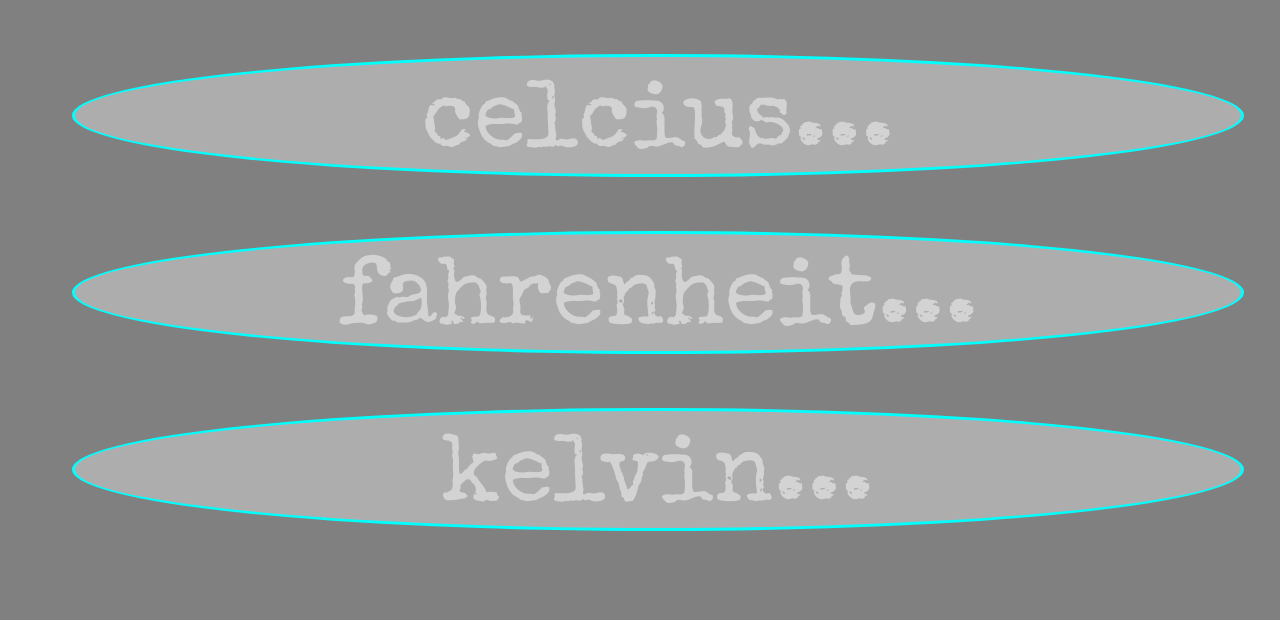
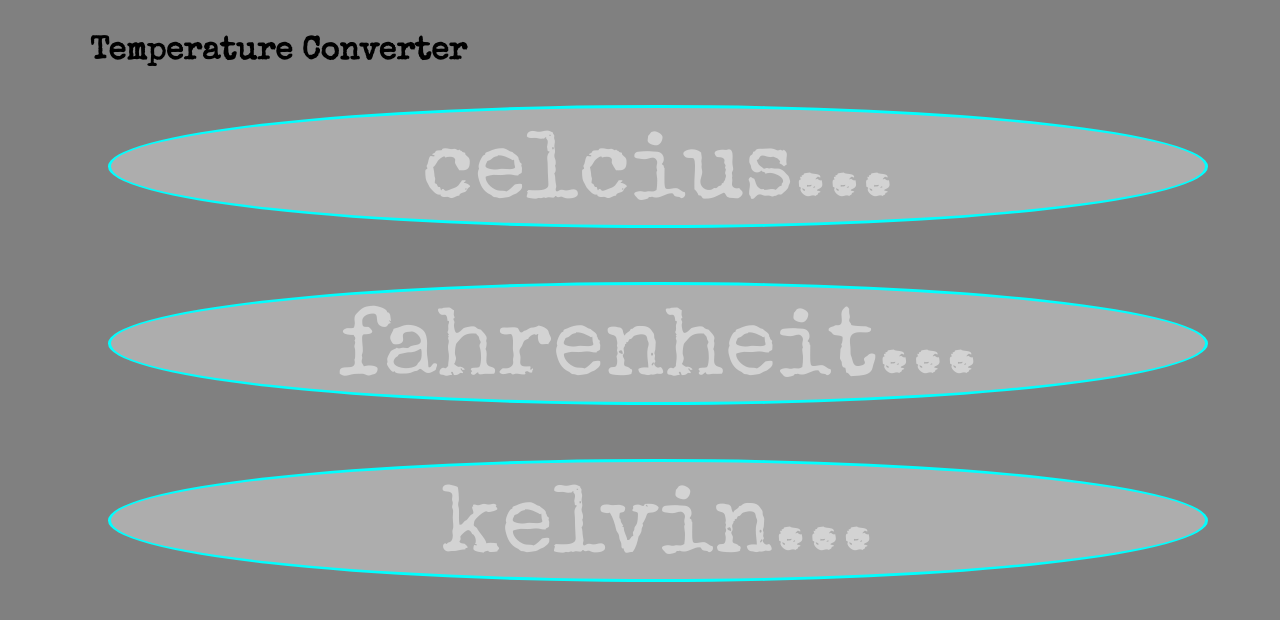
Before and after one commit to AndrejaP/Temperature-Converter, a plain HTML site: page index.html in a window 1280 px wide. Drawn offline with nearby package versions, Linux system fonts and the light colour scheme.

Commit message:
feat: Add title and container

```diff
--- a/index.html
+++ b/index.html
@@ -7,6 +7,11 @@
 		<link href="https://fonts.googleapis.com/css?family=Special+Elite" rel="stylesheet">
 	</head>
 	<body>
+		<div id="big-container">
+			<header>
+				<h1>Temperature Converter</h1>
+			</header>
+			<main id="container">
 				<div id="celcius">
 				   <input type="number" placeholder="celcius...">
 				</div>
@@ -16,6 +21,8 @@
 				<div id="kelvin">
 				   <input type="number" placeholder="kelvin...">
 				</div>
+			</main>
+		</div>
 		<script src="app.js" charset="utf-8"></script>
 	</body>
 </html>
```
Lines whose indentation alone changed are shown as unchanged.
